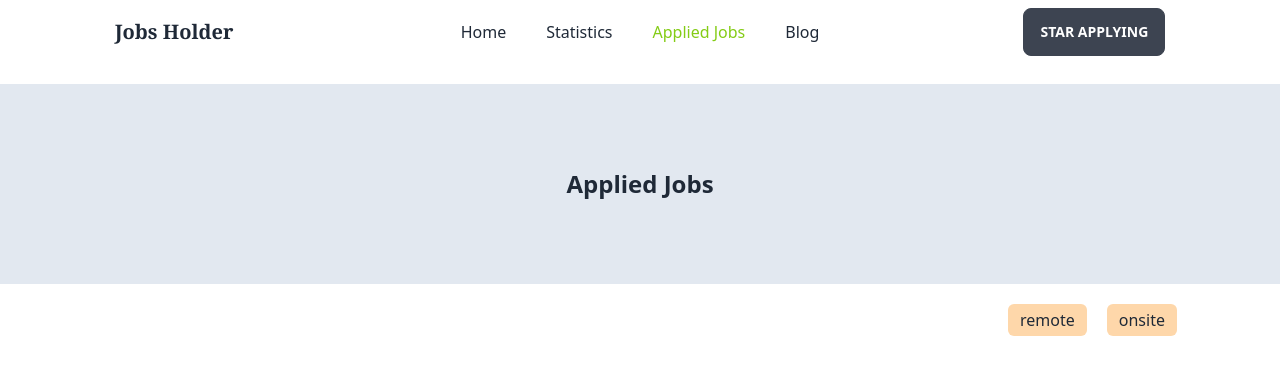
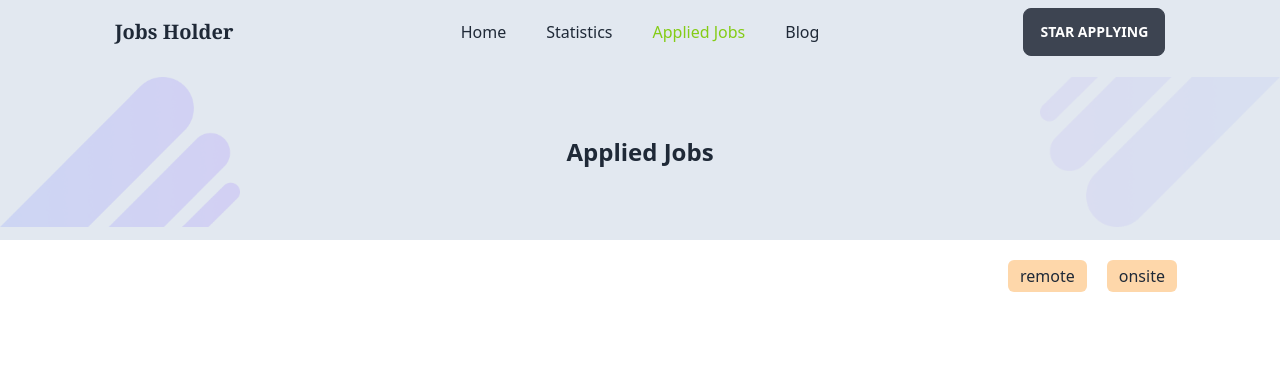
Before and after one commit to Tanvirsayem99/project-3, a React (Vite) app: page /jobs in a window 1280 px wide. Shown: the top 374 px of the page. Built offline with nearby package versions, Linux system fonts and the light colour scheme.

Commit message:
last commit

```diff
--- a/src/App.jsx
+++ b/src/App.jsx
@@ -10,7 +10,7 @@ function App() {
   const [count, setCount] = useState(0)
 
   return (
-    <div className="App">
+    <div className="App bg-slate-200">
       <Navbar></Navbar>
       <Outlet></Outlet>
     </div>
--- a/src/components/AppJobs/AppJobs.jsx
+++ b/src/components/AppJobs/AppJobs.jsx
@@ -2,6 +2,8 @@ import React, { useEffect, useState } from 'react';
 import { useLoaderData } from 'react-router-dom';
 import { getStoredData } from '../../Utils/FakeDb';
 import StoredJobs from '../StoredJobs/StoredJobs';
+import vector from '../../../public/vector.png';
+import vectorOne from '../../../public/vector-1.png';
 
 const AppJobs = () => {
     const storedJobs = useLoaderData();
@@ -26,14 +28,17 @@ const AppJobs = () => {
     }
     return (
         <div>
-            <div className='bg-slate-200 h-[25vh] flex justify-center items-center'>
+            <div className='bg-slate-200 flex h-[17vh] justify-center items-center'>
+            <img src={vectorOne} alt="" className='absolute right-0 md:w-60 w-32'/>
                 <h1 className='text-center font-semibold text-2xl'>Applied Jobs</h1>
+                <img src={vector} alt="" className='absolute top-32 md:top-auto left-0 md:w-60 w-32'/>
             </div>
-            <div className='flex md:flex-row flex-col gap-5 mt-5 mb-2 ml-auto w-40 mr-28'>
+
+            <div className='grid gap-5 my-5 bg-white'>
+            <div className='flex md:flex-row flex-col gap-5 mt-5 mb-2 ml-auto w-40 mr-28 bg-white'>
                 <button onClick={()=>remoteFilterHandler ()} className="bg-orange-200 py-1 px-3 rounded-md">remote</button>
                 <button onClick={()=>onsiteFilterHandler()} className="bg-orange-200 py-1 px-3 rounded-md">onsite</button>
             </div>
-            <div className='grid gap-5 my-5'>
             {
                 filterData.map(e => (<StoredJobs key={e.id} e={e}></StoredJobs>))
             }
--- a/src/components/Blogs/Blogs.jsx
+++ b/src/components/Blogs/Blogs.jsx
@@ -1,7 +1,14 @@
 import React from 'react';
-
+import vector from '../../../public/vector.png';
+import vectorOne from '../../../public/vector-1.png';
 const Blogs = () => {
     return (
+       <div>
+         <div className='bg-slate-200 h-[25vh] flex justify-center items-center'>
+            <img src={vectorOne} alt="" className='absolute right-0 md:w-60 w-32'/>
+                <h1 className='text-center font-semibold text-2xl'>Blog</h1>
+                <img src={vector} alt="" className='absolute left-0 md:w-60 w-32'/>
+            </div>
         <div className='w-11/12 mx-auto grid gap-5 rounded-md'>
             <div className='bg-red-50 pl-5 py-2'>
                 <h1 className='text-2xl font-semibold text-fuchsia-700 my-3 font-serif'>When Context API used?</h1>
@@ -20,6 +27,7 @@ const Blogs = () => {
                 <p className="font-mono">The useMemo is a built-in React hook that allows you to memoize expensive functions so that you can avoid calling them on every render.</p>
             </div>
         </div>
+       </div>
     );
 };
 
--- a/src/components/FeaturedJobs/FeaturedJobs.jsx
+++ b/src/components/FeaturedJobs/FeaturedJobs.jsx
@@ -19,7 +19,7 @@ const FeaturedJobs = () => {
                 <h3 className='text-center text-2xl font-semibold'>Featured Jobs</h3>
                 <p className='text-sm text-center my-5'>Explore thousands of job opportunities with all the information you need. Its your future</p>
             </div>
-            <div className='grid md:grid-cols-2 gap-5 md:w-5/6 justify-center'>
+            <div className='grid md:grid-cols-2 gap-5 md:w-5/6 justify-center mx-auto'>
                 {
                     jobs.map(singleData => (<SingleItem key={singleData.id}  singleData={singleData}></SingleItem>))
                 }
--- a/src/components/Home/navbar/Navbar.jsx
+++ b/src/components/Home/navbar/Navbar.jsx
@@ -3,8 +3,8 @@ import { Link, NavLink } from 'react-router-dom';
 
 const Navbar = () => {
     return (
-        <div className='md:w-5/6 w-11/12 mx-auto mb-5'>
-                      <div className="navbar bg-base-100">
+        <div className='md:w-5/6 w-11/12 mx-auto mb-5 '>
+                      <div className="navbar bg-slate-200">
   <div className="navbar-start">
     <div className="dropdown">
       <label tabIndex={0} className="btn btn-ghost lg:hidden">
--- a/src/components/ItemDetails/ItemDetails.jsx
+++ b/src/components/ItemDetails/ItemDetails.jsx
@@ -35,7 +35,7 @@ const ItemDetails = () => {
                     </div>
                     <div className='flex gap-3'>
                     <img src="https://cdn-icons-png.flaticon.com/512/3850/3850259.png" alt="" className='w-5'/>
-                    <span><span className='font-semibold'>Job Title:</span>{existItem.jobTitle}</span>
+                    <span><span className='font-semibold text-sm'>Job Title: </span>{existItem.jobTitle}</span>
                     </div>
                 </div>
                 <h1 className='text-center text-2xl font-semibold my-5'>Contact Information</h1>
@@ -51,11 +51,11 @@ const ItemDetails = () => {
                     </div>
                     <div className='flex gap-3'>
                     <img src="https://cdn-icons-png.flaticon.com/512/6320/6320900.png" alt="" className='w-5'/>
-                    <span><span className='font-semibold'>Address:</span> {existItem.contact.address}</span>
+                    <span><span className='font-semibold text-sm'>Address:</span> {existItem.contact.address}</span>
                     </div>
                 </div>
                 <div className='text-center mt-5'>
-                <Link onClick={()=> handlCart(identity.id)} className="butoon w-24 py-3">Apply Now</Link>
+                <Link onClick={()=> handlCart(identity.id)} className="butoon  py-3">Apply Now</Link>
                 </div>
             </div>
         </div>
--- a/src/components/JobCategory/JobCategory.jsx
+++ b/src/components/JobCategory/JobCategory.jsx
@@ -13,7 +13,7 @@ const JobCategory = () => {
                 <h3 className='text-center text-2xl font-semibold'>Job Category List</h3>
                 <p className='text-sm text-center my-5'>Explore thousands of job opportunities with all the information you need. Its your future</p>
             </div>
-            <div className='flex gap-10 md:w-5/6 w-11/12 mx-auto md:flex-row flex-col'>
+            <div className='flex gap-10 md:w-5/6 w-11/12 mx-auto  md:flex-row flex-col'>
                 {
                     job.map(e => (<SingleCategory key={e.id} e={e}></SingleCategory>))
                 }
--- a/src/components/SingleItem/SingleItem.jsx
+++ b/src/components/SingleItem/SingleItem.jsx
@@ -8,7 +8,7 @@ const SingleItem = ({singleData}) => {
         <div className='bg-slate-50 '>
             <div className='p-5 pl-10 grid gap-3 '>
             <img src={logo} alt="" className='w-1/6'/>
-            <h3>{jobTitle}</h3>
+            <h3 className='font-semibold '>{jobTitle}</h3>
             <span>{companyName}</span>
             <div className='flex gap-5'>
             <div className='border-2 border-t-slate-200 px-2 py-1'>{remoteOrOnsite.status}</div>
--- a/src/components/Statistics/Statistics.jsx
+++ b/src/components/Statistics/Statistics.jsx
@@ -1,14 +1,18 @@
 import React from 'react';
 import { useLoaderData } from 'react-router-dom';
 import { Area, AreaChart, CartesianGrid, PieChart, Tooltip, XAxis, YAxis } from 'recharts';
+import vector from '../../../public/vector.png';
+import vectorOne from '../../../public/vector-1.png';
 
 const Statistics = () => {
 
     const data01 = useLoaderData();
     return (
-        <div>
-          <div className='bg-slate-200 h-[25vh] flex justify-center items-center'>
+        <div className='bg-white'>
+          <div className='bg-slate-200 h-[23vh] flex justify-center items-center'>
+            <img src={vectorOne} alt="" className='absolute right-0 md:w-60 w-32'/>
                 <h1 className='text-center font-semibold text-2xl'>Statistics</h1>
+                <img src={vector} alt="" className='absolute top-32 md:top-auto left-0 md:w-60 w-32'/>
             </div>
           <div className='mx-auto w-11/12 mt-3 mb-12'>
           <AreaChart width={1200} height={500} data={data01}
```
Also changed, not shown: public/Vector-1.png (added), public/Vector.png (added).
